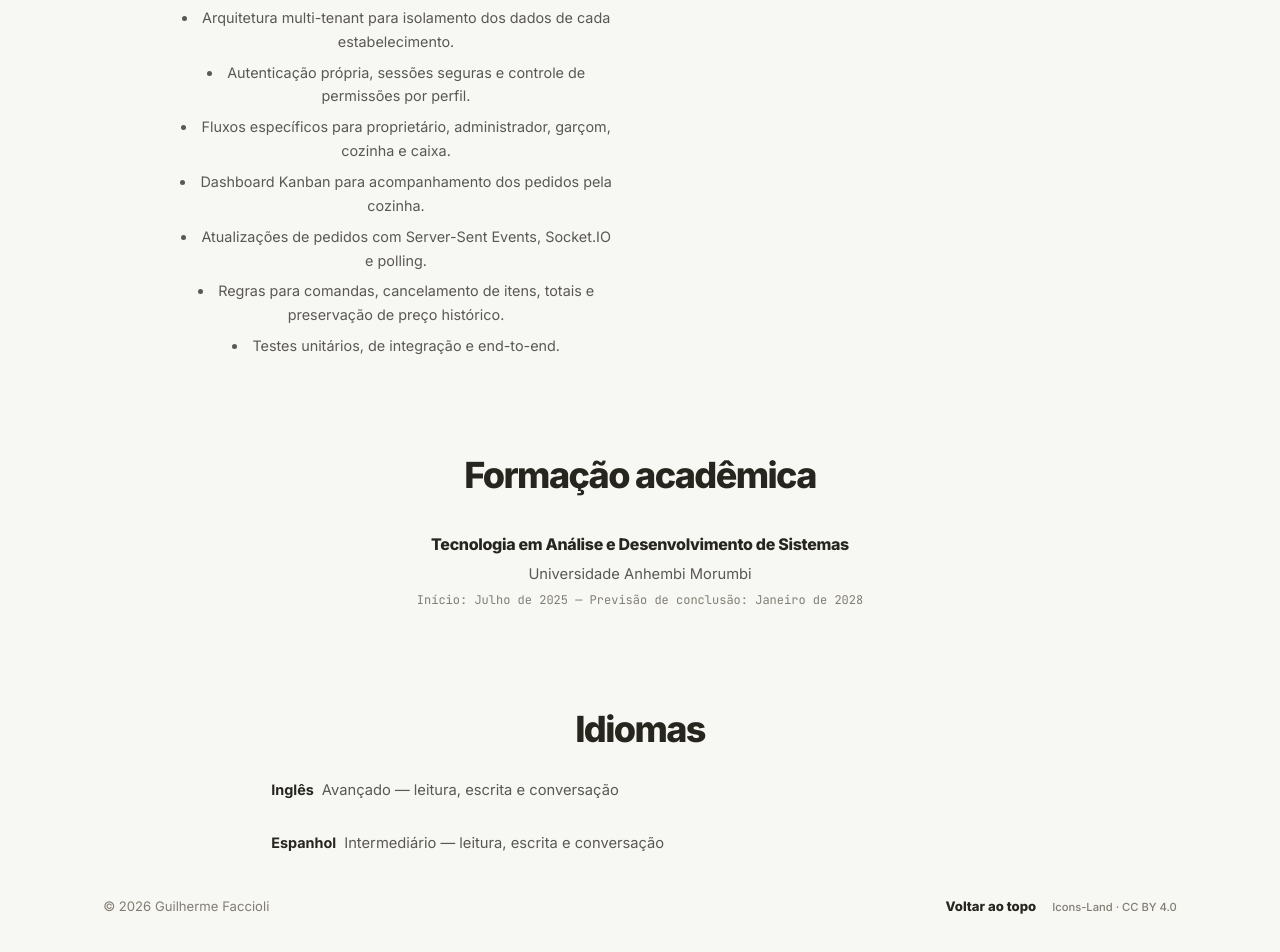
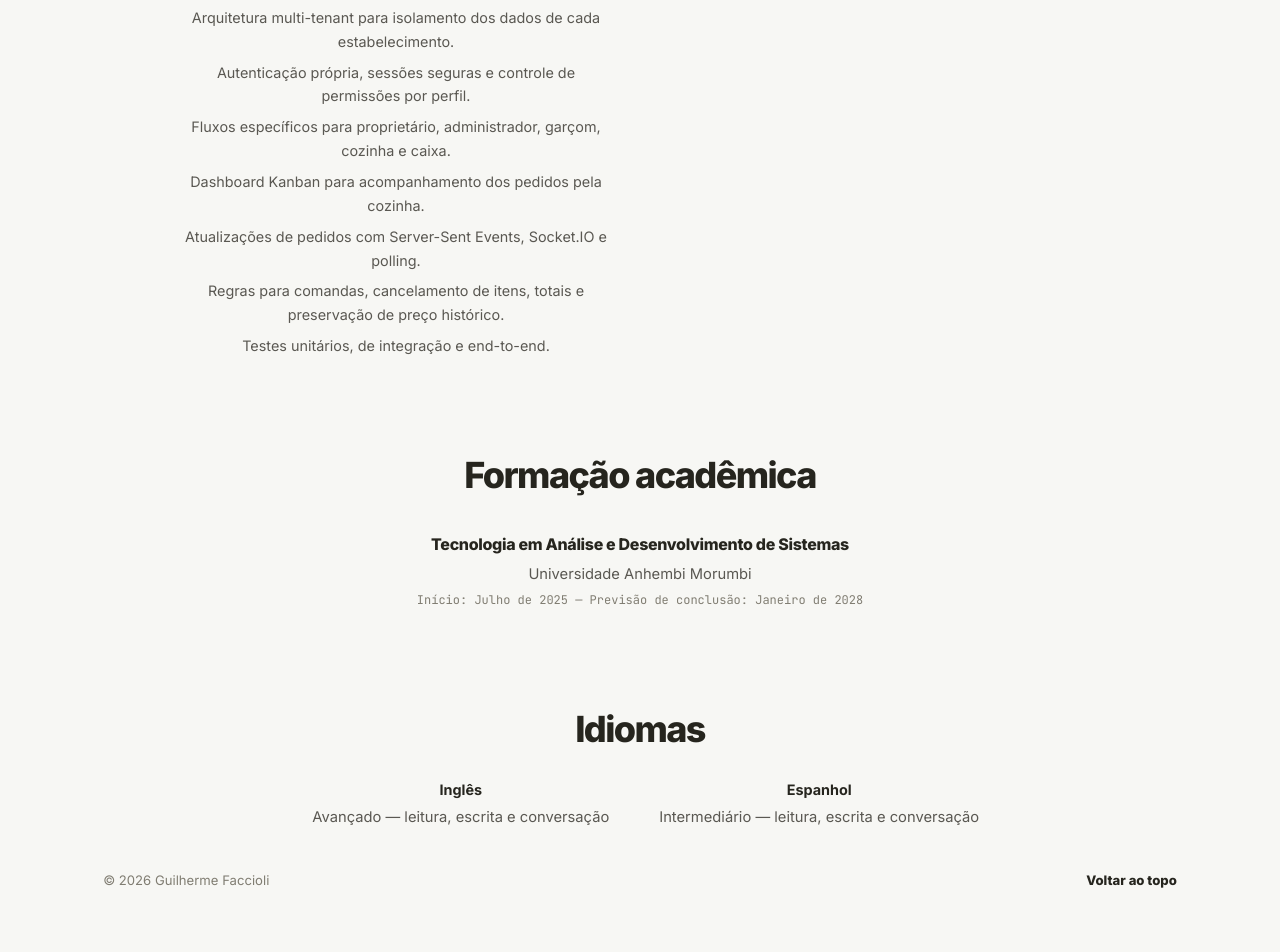
Before and after one commit to GuiFaccioli/meu-curriculo, a React (Vite) app: page / in a window 1280 px wide. Shown: the part 2641-3593 px from the top of the page. Built offline with nearby package versions, Linux system fonts and the light colour scheme; no server answers.

Commit message:
fix: align project and language sections

```diff
--- a/src/App.css
+++ b/src/App.css
@@ -400,6 +400,7 @@ main {
 
 .project-card {
   display: grid;
+  align-items: center;
   gap: 0.85rem;
 }
 
@@ -423,6 +424,11 @@ main {
   font-size: 0.92rem;
 }
 
+.project-description {
+  max-width: 52rem;
+  margin-inline: auto;
+}
+
 .project-highlights,
 .experience-card ul {
   display: grid;
@@ -430,8 +436,18 @@ main {
   padding-left: 0;
   color: var(--body);
   font-size: 0.9rem;
+  list-style: none;
+  text-align: center;
+}
+
+.project-highlights {
+  width: 100%;
+  margin-inline: auto;
+}
+
+.experience-card ul {
+  list-style: disc;
   list-style-position: inside;
-  text-align: center;
 }
 
 .project-card-actions {
@@ -471,8 +487,8 @@ main {
 }
 
 .language-list {
-  display: flex;
-  flex-wrap: wrap;
+  display: grid;
+  grid-template-columns: repeat(2, minmax(0, 1fr));
   gap: 0.7rem 1rem;
   max-width: var(--content-width);
   margin-inline: auto;
@@ -482,7 +498,9 @@ main {
 
 .language-list li {
   display: flex;
-  gap: 0.5rem;
+  align-items: center;
+  flex-direction: column;
+  gap: 0.2rem;
   padding: 0.55rem 0.7rem;
   border: 0;
   border-radius: 0;
@@ -514,12 +532,6 @@ main {
 .site-footer a {
   color: var(--ink);
   font-weight: 800;
-}
-
-.icon-credit {
-  color: var(--muted) !important;
-  font-size: 0.7rem;
-  font-weight: 500 !important;
 }
 
 a:focus-visible,
@@ -582,6 +594,10 @@ button:focus-visible {
     grid-template-columns: 1fr;
   }
 
+  .language-list {
+    grid-template-columns: 1fr;
+  }
+
   .site-footer {
     align-items: flex-start;
     flex-direction: column;
--- a/src/App.tsx
+++ b/src/App.tsx
@@ -178,9 +178,6 @@ function App() {
           <a href="#top" data-track="portfolio_click" data-track-type="back-to-top">
             {copy.backToTop}
           </a>
-          <a className="icon-credit" href="https://icon-icons.com/icon/english-language-flag/26107" target="_blank" rel="noreferrer">
-            Icons-Land · CC BY 4.0
-          </a>
         </div>
       </footer>
     </div>
```
